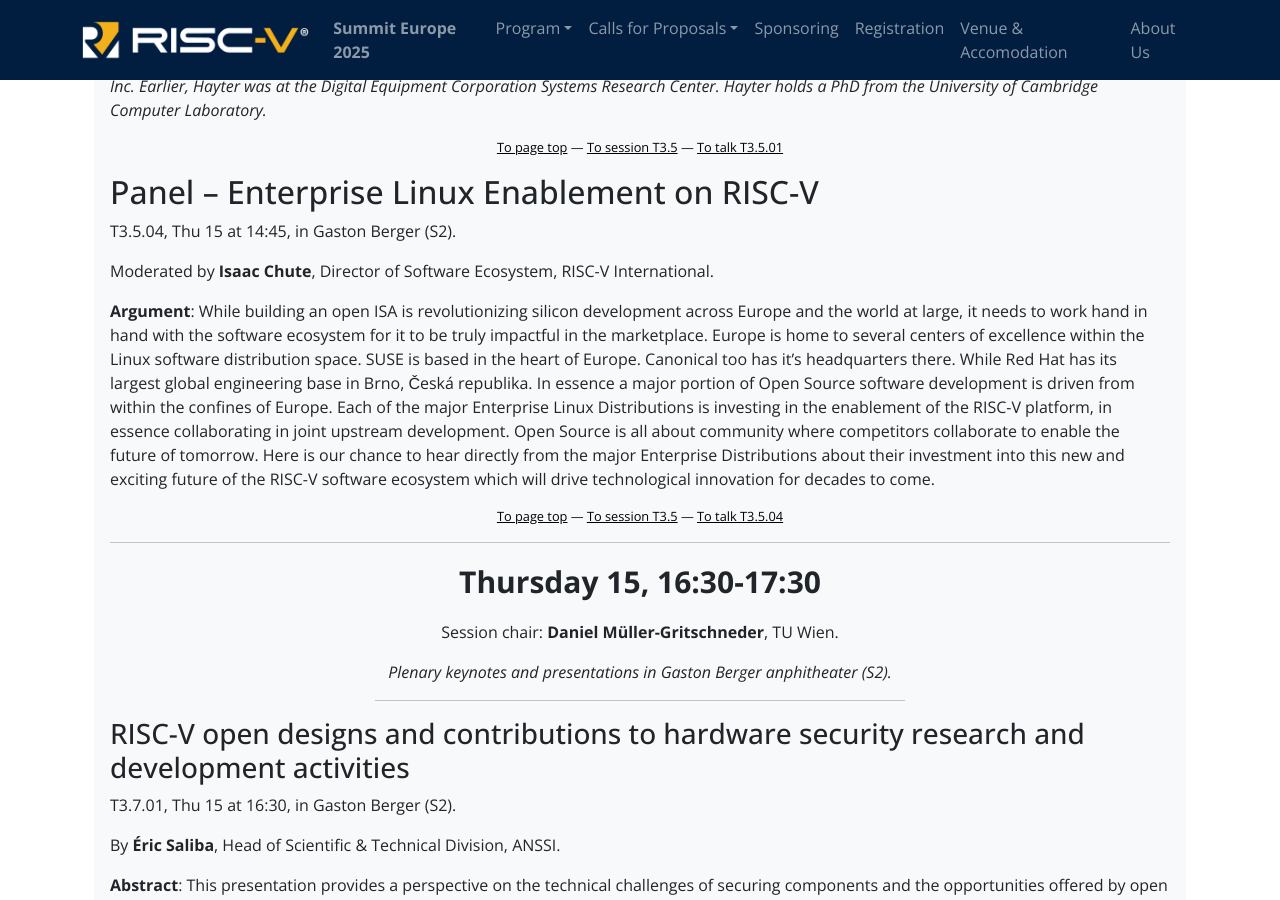
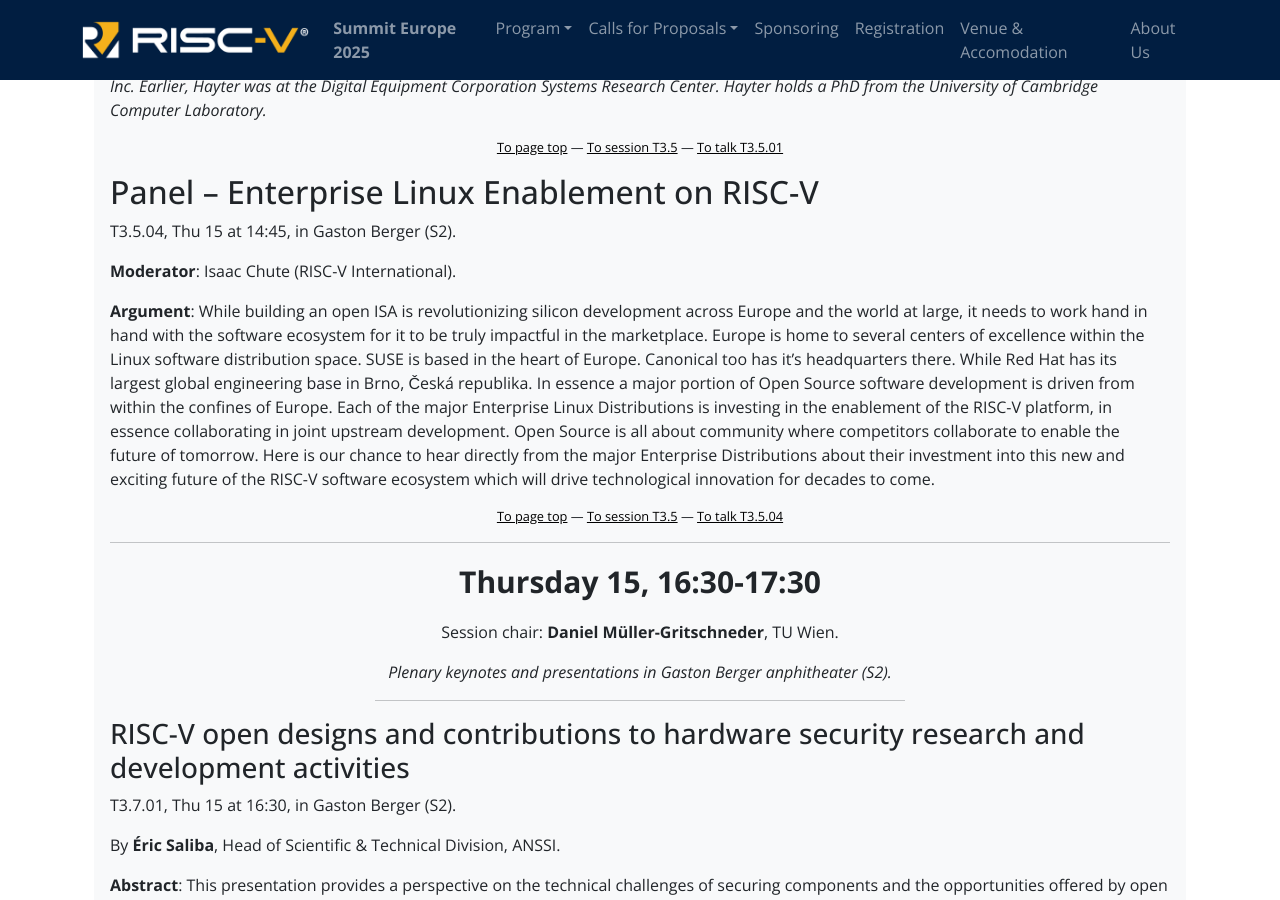
Before and after one commit to riscv-europe/summit-website-development, a Jekyll site: the page built from summit/2025/presentations.md, in a window 1280 px wide and 900 px high, scrolled down 38240 px. Built offline with Jekyll 4.4.1, drawn with Linux system fonts in a browser that asks for light colours; some of the changed text lies outside the part shown.

Commit message:
Fix: improve moderator and panelists generation.

```diff
--- a/summit/2025/presentations.md
+++ b/summit/2025/presentations.md
@@ -152,9 +152,12 @@
 
 T{{ slot.SlotId }}, {{ session.DayShort  }} at {{ slot.Start }}, in {{ location }}.
 
-Moderated by **{{ panel.ModerName }}**
-{%- if panel.ModerPosition -%}, {{ panel.ModerPosition | strip }}{%- endif -%}
-{%- if panel.ModerCompany  -%}, {{ panel.ModerCompany  | strip }}{%- endif -%}
+{% if panel.PanelistsAndAffiliation %}
+**Panelists**: {{ panel.PanelistsAndAffiliation | strip }}.
+{% endif %}
+
+**Moderator**: {{ panel.ModerName }}
+{%- if panel.ModerCompany  -%}&#32;({{ panel.ModerCompany  | strip }}){%- endif -%}
 .
 
 {% if panel.Argument %}**Argument**: {{ panel.Argument | strip_newlines }} {% endif %}
```
